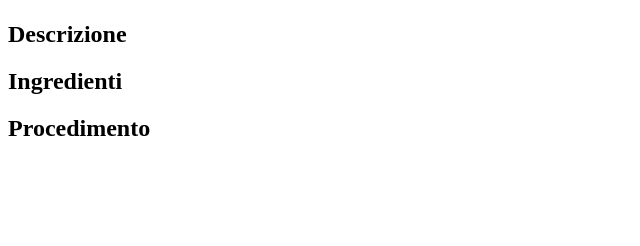
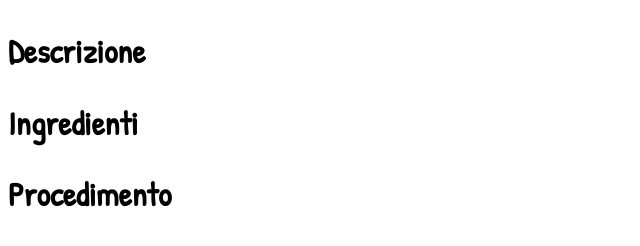
Before and after one commit to JustCook1/Documentazione_D4, a website: page JustCook/grafica/ricetta.html in a window 1280 px wide. Shown: the whole page, without its empty margins (0-640 px from the left). Drawn offline with Linux system fonts and the light colour scheme.

Commit message:
cambio nome

```diff
--- a/JustCook/grafica/ricetta.html
+++ b/JustCook/grafica/ricetta.html
@@ -4,6 +4,8 @@
     <meta charset="UTF-8">
     <meta http-equiv="X-UA-Compatible" content="IE=edge">
     <meta name="viewport" content="width=device-width, initial-scale=1.0">
+    <link href='https://fonts.googleapis.com/css?family=Patrick Hand' rel='stylesheet'>
+    <link href='https://fonts.googleapis.com/css?family=Architects%20Daughter' rel='stylesheet'>
     <link rel="stylesheet" href="ricetta_style.css">
     <script src="script_ricetta.js"></script>
     <title>Document</title>
--- a/JustCook/grafica/ricetta_style.css
+++ b/JustCook/grafica/ricetta_style.css
@@ -0,0 +1,5 @@
+body{
+    width : 100%;
+    font-family: 'Patrick Hand';
+    font-size: 22px;
+}
```
Also changed, not shown: JustCook/grafica/cambiaPassword.html (renamed from JustCook/grafica/cambiapassword.html).
